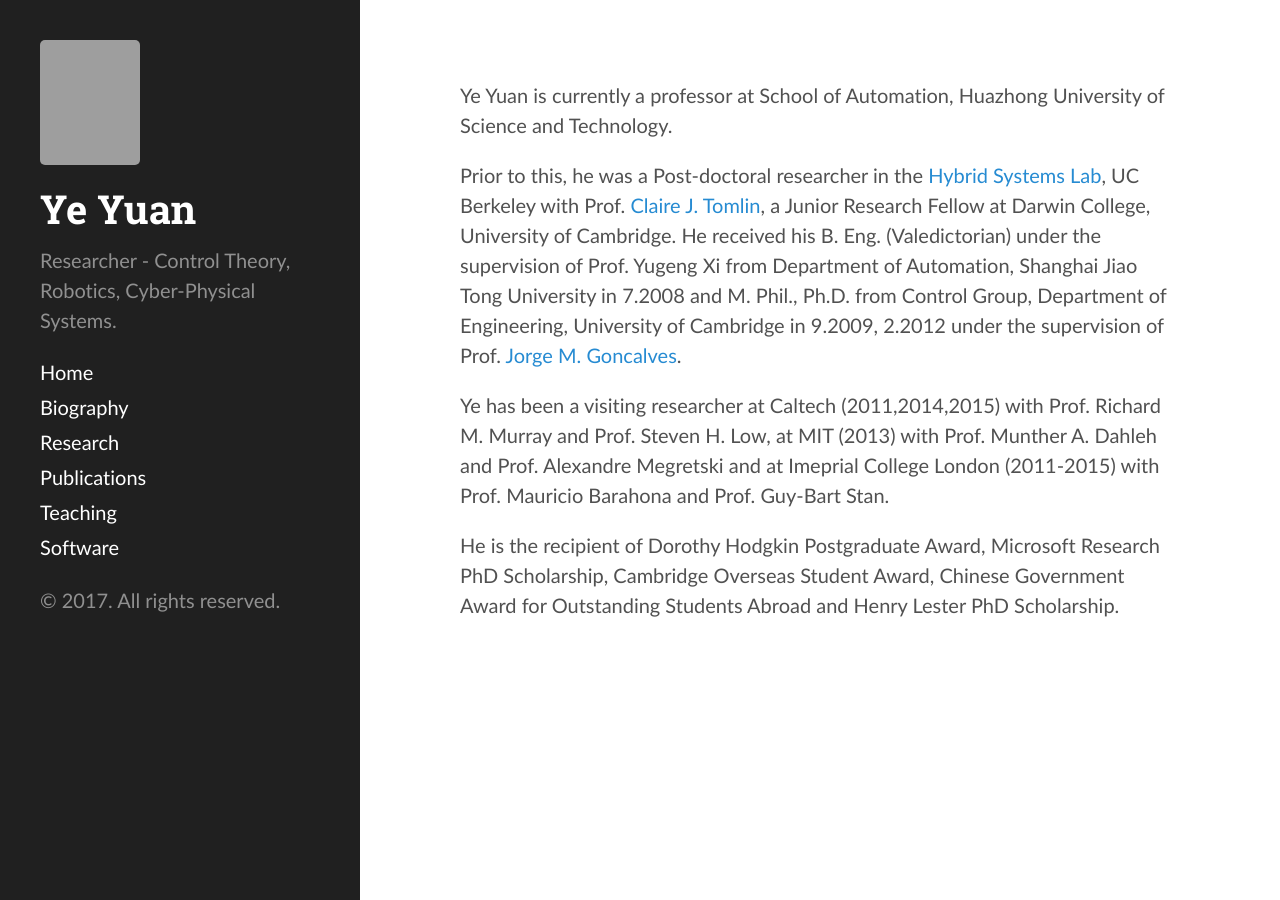
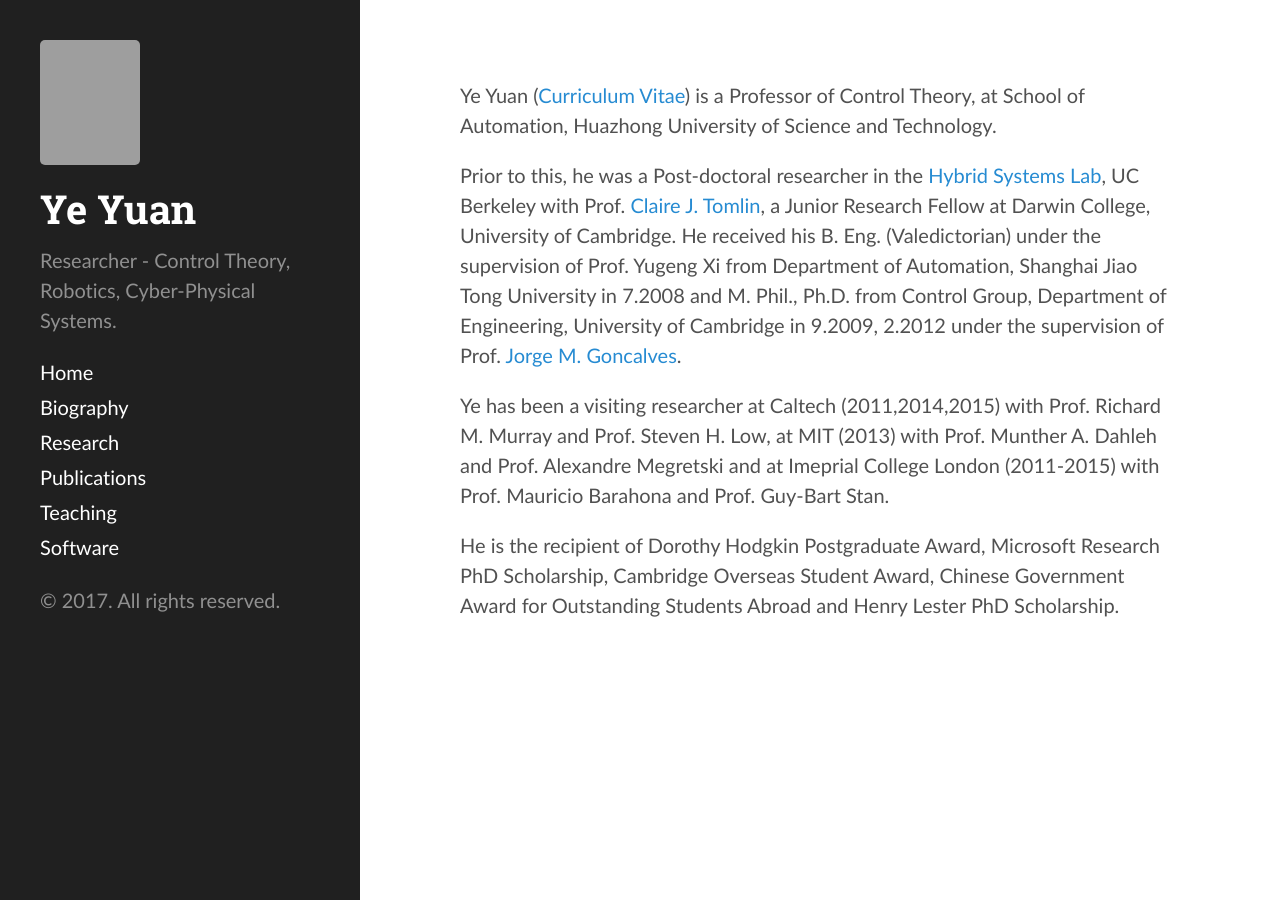
Before and after one commit to yy311/yy311.github.io, a Jekyll site: the page built from bio.md, in a window 1280 px wide. Built offline with Jekyll 4.4.1, drawn with Linux system fonts in a browser that asks for light colours; grey boxes are pictures that could not be loaded.

Commit message:
Update bio.md

```diff
--- a/bio.md
+++ b/bio.md
@@ -3,7 +3,7 @@ layout: default
 ---
 
 
-Ye Yuan is currently a professor at School of Automation, Huazhong University of Science and Technology.
+Ye Yuan (<a href="https://hybrid.eecs.berkeley.edu/~yeyuan/cv_yeyuan_2016.pdf">Curriculum Vitae</a>) is a Professor of Control Theory, at School of Automation, Huazhong University of Science and Technology.
 
 Prior to this, he was a Post-doctoral researcher in the [Hybrid Systems Lab](http://hybrid.eecs.berkeley.edu/), UC Berkeley with Prof. [Claire J. Tomlin](http://eecs.berkeley.edu/~tomlin), a Junior Research Fellow at Darwin College, University of Cambridge. He received his B. Eng. (Valedictorian) under the supervision of Prof. Yugeng Xi from Department of Automation, Shanghai Jiao Tong University in 7.2008 and M. Phil., Ph.D. from Control Group, Department of Engineering, University of Cambridge in 9.2009, 2.2012 under the supervision of Prof. [Jorge M. Goncalves](http://wwwen.uni.lu/lcsb/people/jorge_goncalves).
 
```
